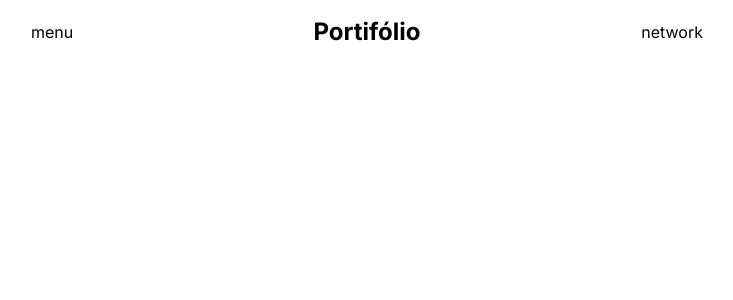
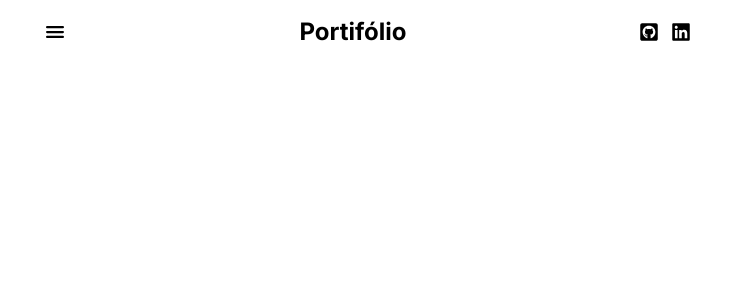
Before and after one commit to Dropedro-dev/portifolio, a Next.js app: page / in a window 1280 px wide. Shown: the top 300 px of the page, without its empty margins (273-1006 px from the left). Built offline with nearby package versions, Linux system fonts and the light colour scheme.

Commit message:
refatoração do layout do componente Header

```diff
--- a/src/components/header.tsx
+++ b/src/components/header.tsx
@@ -1,14 +1,18 @@
+import { IoMenu } from "react-icons/io5";
+import { FaGithubSquare,FaLinkedin } from "react-icons/fa";
+
+
+
 const Header =()=> {
     return (
-        <header className="container mx-auto max-w-2xl flex items-center justify-between py-4">
-            <div className="flex-1 flex">
-                <div>menu</div>
-            </div>
-            <div className="flex-1 flex justify-center">
+        <header className="container flex">
+            <div className="flex flex-1 mx-auto items-center justify-between max-w-2xl py-4">
+                <div className="text-2xl cursor-pointer ml-3"><IoMenu /></div>
                 <h2 className="text-2xl font-bold">Portifólio</h2>
-            </div>
-            <div className="flex-1 flex justify-end">
-                <div>network</div>
+                <ul className="flex gap-3 text-xl items-center mr-3">
+                    <li><a href=""><FaGithubSquare /></a></li>
+                    <li><a href=""><FaLinkedin /></a></li>
+                </ul>
             </div>
         </header>
     )
```
Also changed, not shown: package.json (+4 -3 lines), 1 other file (tests, documents, lock files or other folders).
